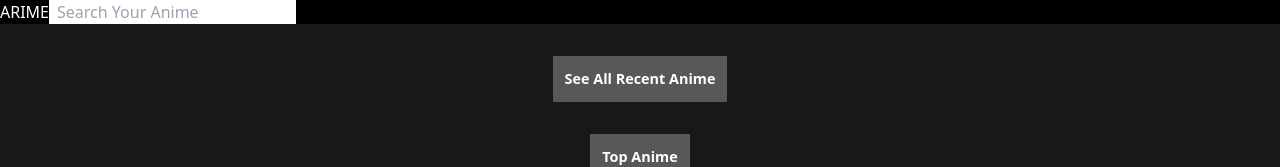
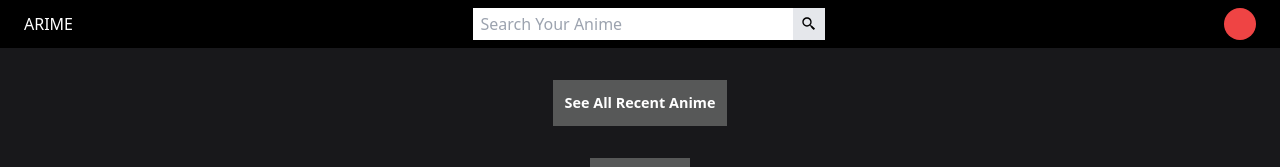
Before and after one commit to Airbornharsh/Arime, a Next.js app: page / in a window 1280 px wide. Shown: the top 167 px of the page. Built offline with nearby package versions, Linux system fonts and the light colour scheme; no server answers.

Commit message:
Removed the Navbar

```diff
--- a/pages/index.jsx
+++ b/pages/index.jsx
@@ -3,13 +3,13 @@ import { GetStaticProps, InferGetServerSidePropsType } from "next";
 import Link from "next/link";
 import { useRouter } from "next/router";
 import { useContext, useEffect, useRef, useState } from "react";
+import { BiSearchAlt2 } from "react-icons/bi";
 import GenreList from "../Components/Home/GenreList";
 import NavBar from "../Components/Home/NavBar";
 import Slider from "../Components/Slider";
 import Context from "../Context/Context";
 
 const Home = ({ recentCompletedAnimeDatas, topAnimeDatas, genreData }) => {
-
   const Ref1Ctx = useRef(useContext(Context));
   const Ref2Ctx = useRef(useContext(Context));
   const Router = useRouter();
@@ -17,26 +17,26 @@ const Home = ({ recentCompletedAnimeDatas, topAnimeDatas, genreData }) => {
   const [searchAnimeDatas, setSearchAnimeDatas] = useState("");
 
   useEffect(() => {
-
     const onLoad = async () => {
       try {
-        const UserCheck = await axios.get(`https://arime.vercel.app/api/verifyuser`, {
-          headers: {
-            authorization: `Bearer ${window.localStorage.getItem(
-              "ArimeAccessToken"
-            )}`,
+        const UserCheck = await axios.get(
+          `https://arime.vercel.app/api/verifyuser`,
+          {
+            headers: {
+              authorization: `Bearer ${window.localStorage.getItem(
+                "ArimeAccessToken"
+              )}`,
+            },
           }
-        })
+        );
         Ref1Ctx.current.setIsLogged(UserCheck.data.isValid);
         Ref2Ctx.current.setFavs([...UserCheck.data.User.favs]);
-
       } catch (e) {
         console.log(e);
       }
-    }
+    };
 
     onLoad();
-
   }, []);
 
   const searchAnimeDatasFn = async (data) => {
@@ -80,7 +80,65 @@ const Home = ({ recentCompletedAnimeDatas, topAnimeDatas, genreData }) => {
 
   return (
     <div className="flex flex-col items-center w-screen min-h-screen pb-10 bg-zinc-900">
-      <NavBar searchAnimeDatasFn={searchAnimeDatasFn} isSearch={true} />
+      {/* <NavBar searchAnimeDatasFn={searchAnimeDatasFn} isSearch={true} /> */}
+      <div className="flex items-center justify-between w-screen h-12 px-6 py-4 bg-black">
+        <h1 className="text-white">ARIME</h1>
+        {true && (
+          <form className="flex">
+            <input
+              type={"text"}
+              value={search}
+              onChange={(e) => {
+                setSearch(e.target.value);
+              }}
+              placeholder={"Search Your Anime"}
+              className={"h-[2rem] w-[20rem] px-2"}
+            />
+            <button
+              className="flex items-center justify-center px-2 bg-gray-200 h-[2rem]"
+              onClick={(e) => {
+                e.preventDefault();
+                searchAnimeDatasFn(search);
+              }}
+            >
+              <BiSearchAlt2 />
+            </button>
+          </form>
+        )}
+        <div
+          className="w-8 h-8 bg-red-500 rounded-[50%] relative"
+          // onMouseEnter={ToggleEntry}
+          // onMouseLeave={ToggleEntry)
+        >
+          {false && (
+            <div>
+              {Ctx.isLogged ? (
+                <ul className="absolute right-0 top-5">
+                  <li
+                    className="w-[10rem] h-9 flex justify-center items-center bg-slate-300 cursor-pointer"
+                    onClick={() => {
+                      router.push("/fav", "/fav", { shallow: true });
+                    }}
+                  >
+                    Your Favourites
+                  </li>
+                </ul>
+              ) : (
+                <ul className="absolute right-0 top-5">
+                  <li
+                    className="w-[10rem] h-9 flex justify-center items-center bg-slate-300 cursor-pointer"
+                    onClick={() => {
+                      router.push("/login", "/login", { shallow: true });
+                    }}
+                  >
+                    Login In
+                  </li>
+                </ul>
+              )}
+            </div>
+          )}
+        </div>
+      </div>
       {search && (
         <Slider
           Datas={searchAnimeDatas}
@@ -92,14 +150,15 @@ const Home = ({ recentCompletedAnimeDatas, topAnimeDatas, genreData }) => {
         heading={"Recently Completed Anime"}
       />
       <Link href={"/recentanime"}>
-        <span className="mt-8 p-3 bg-[#575858] flex justify-center items-center cursor-pointer" >
-          <h2 className=" text-[0.9rem] font-semibold text-white">See All Recent Anime
+        <span className="mt-8 p-3 bg-[#575858] flex justify-center items-center cursor-pointer">
+          <h2 className=" text-[0.9rem] font-semibold text-white">
+            See All Recent Anime
           </h2>
         </span>
       </Link>
       <Slider Datas={topAnimeDatas} heading={"Top Anime"} />
       <Link href={"/topanime"}>
-        <span className="mt-8 p-3 bg-[#575858] flex justify-center items-center cursor-pointer" >
+        <span className="mt-8 p-3 bg-[#575858] flex justify-center items-center cursor-pointer">
           <h2 className=" text-[0.9rem] font-semibold text-white">Top Anime</h2>
         </span>
       </Link>
```
